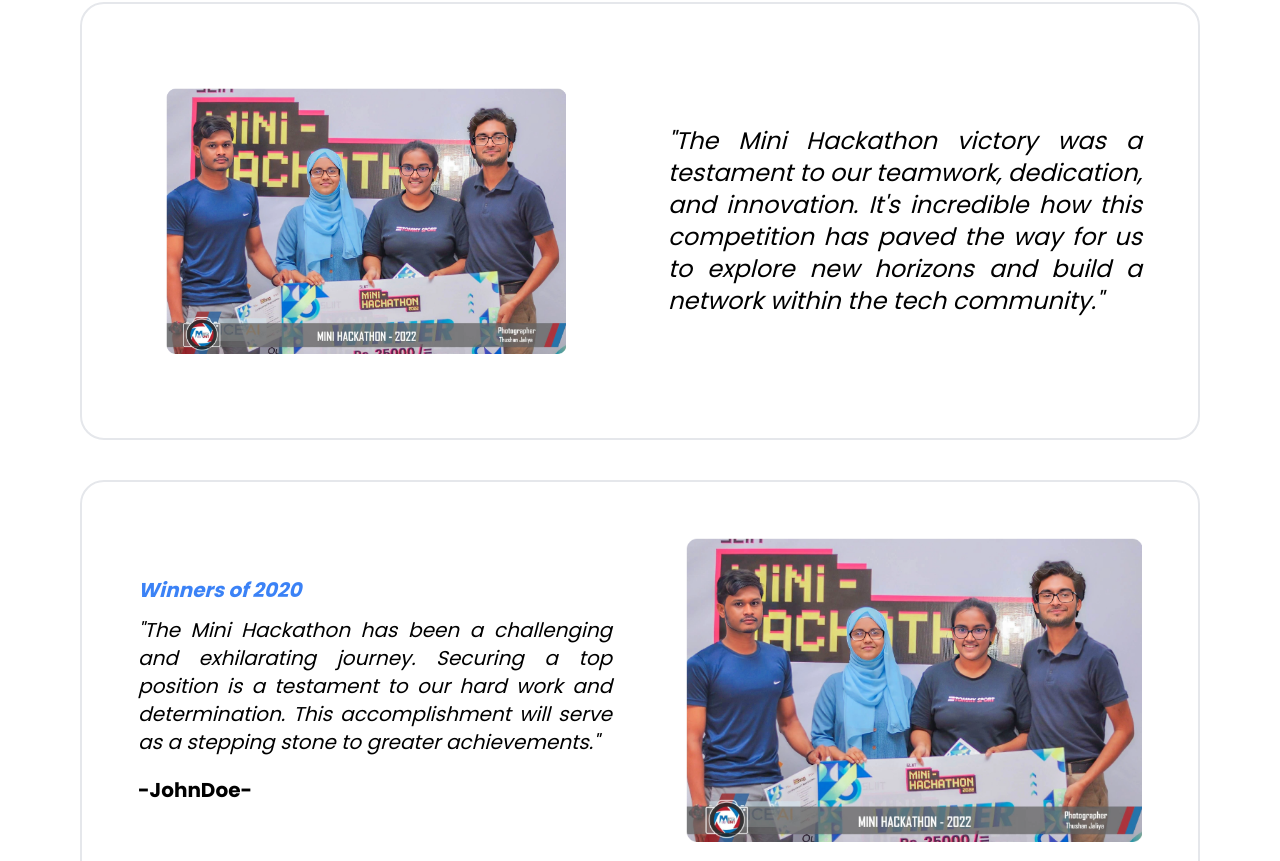
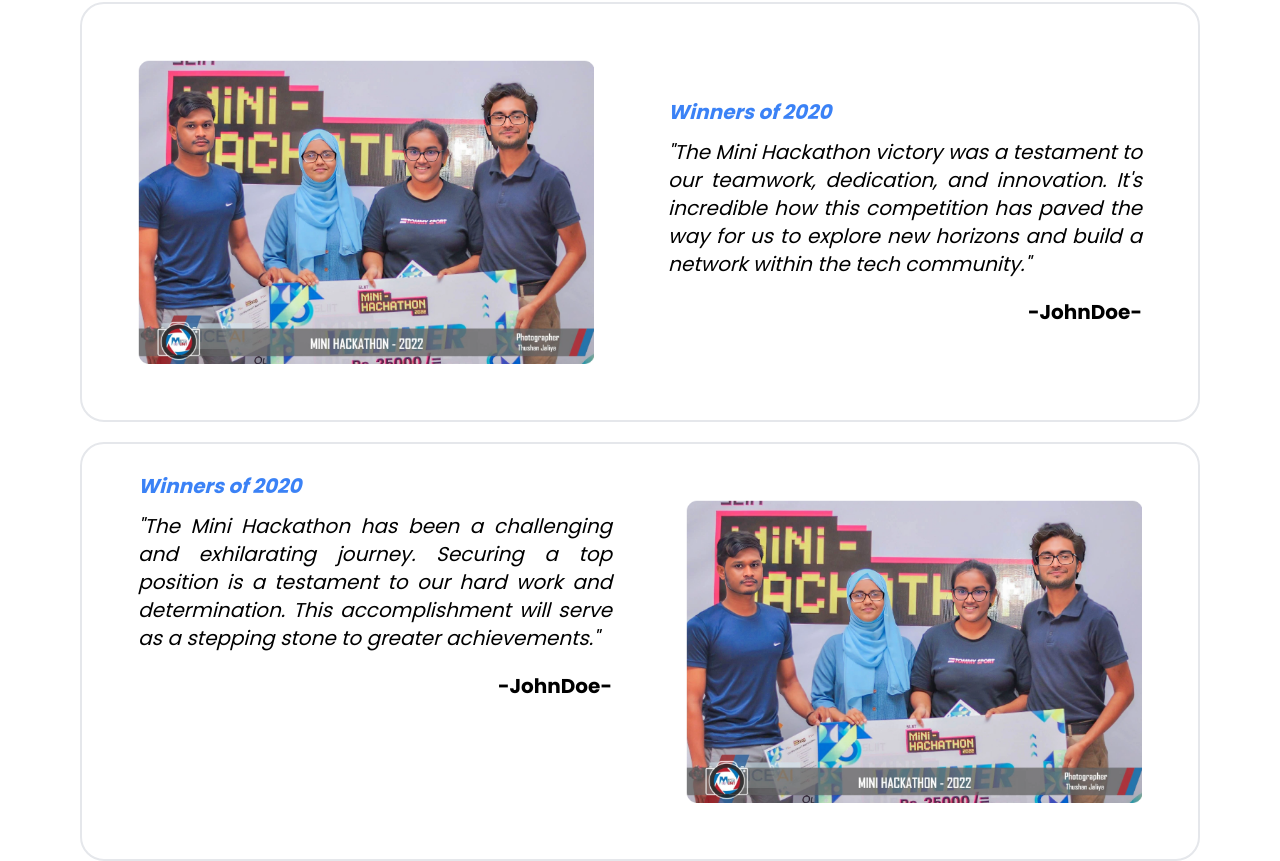
Before and after one commit to ms-club-sliit/minihackathon-2024, a Next.js app: page / in a window 1280 px wide. Shown: the part 1060-1921 px from the top of the page. Built offline with nearby package versions, Linux system fonts and the light colour scheme.

Commit message:
update responsiveness

```diff
--- a/app/_components/Home/PastWinner/index.jsx
+++ b/app/_components/Home/PastWinner/index.jsx
@@ -1,19 +1,20 @@
 import React from "react";
 import PastWinnersData from "../../data/PastWinners.json";
+
 const PastWinner = () => {
   return (
     <>
       {PastWinnersData.data.map((winner) => (
         <div
           key={winner.id}
-          className="grid grid-cols-1 md:grid-cols-2 mb-5 md:mb-10 px-7 py-7 border-2 border-gray-200 rounded-3xl "
+          className="grid grid-cols-1 md:grid-cols-2 mb-5  px-7 py-7 border-2 border-gray-200 rounded-3xl max-w-6xl mx-auto"
         >
           {winner.id % 2 === 0 ? (
             <>
-              <div className="flex self-center px-7 hidden md:block ">
-                <h1 className="italic text-xl md:text-xl text-justify mb-3 font-bold text-blue-500">{`Winners of ${winner.year}`}</h1>
-                <p className="italic text-xl md:text-xl text-justify">{`"${winner.description}"`}</p>
-                <h1 className="text-xl md:text-xl font-bold text-justify-right mt-5">{`-${winner.name}-`}</h1>
+              <div className="flex flex-col justify-center hidden md:block px-7">
+                <h1 className="italic text-xl mb-3 font-bold text-blue-500">{`Winners of ${winner.year}`}</h1>
+                <p className="italic text-xl text-justify">{`"${winner.description}"`}</p>
+                <h1 className="text-xl font-bold text-right mt-5">{`-${winner.name}-`}</h1>
               </div>
               <div className="flex justify-end">
                 <img
@@ -22,10 +23,10 @@ const PastWinner = () => {
                   className="min-w-0 max-w-lg md:max-w-lg md:rounded-xl px-7 py-7"
                 />
               </div>
-              <div className="flex self-center px- block md:hidden">
-			  <h1 className="italic text-xl md:text-xl text-justify mb-3 font-bold text-blue-500">{`Winners of ${winner.year}`}</h1>
-                <p className="italic text-xl md:text-xl text-justify">{`"${winner.description}"`}</p>
-                <h1 className="text-xl md:text-xl font-bold text-justify-right mt-5">{`-${winner.name}-`}</h1>
+              <div className="flex flex-col justify-center block md:hidden px-7">
+                <h1 className="italic text-xl mb-3 font-bold text-blue-500">{`Winners of ${winner.year}`}</h1>
+                <p className="italic text-xl text-justify">{`"${winner.description}"`}</p>
+                <h1 className="text-xl font-bold text-right mt-5">{`-${winner.name}-`}</h1>
               </div>
             </>
           ) : (
@@ -34,11 +35,13 @@ const PastWinner = () => {
                 <img
                   src={winner.imageUrl}
                   alt="Mini Hackathon Logo"
-                  className="min-w-0 max-w-lg md:max-w-lg md:rounded-xl px-14 py-14"
+                  className="min-w-0 max-w-lg md:max-w-lg md:rounded-xl px-7 py-7"
                 />
               </div>
-              <div className="flex self-center px-7">
-                <p className="italic text-xl md:text-2xl text-justify">{`"${winner.description}"`}</p>
+              <div className="flex flex-col justify-center px-7">
+                <h1 className="italic text-xl mb-3 font-bold text-blue-500">{`Winners of ${winner.year}`}</h1>
+                <p className="italic text-xl text-justify">{`"${winner.description}"`}</p>
+                <h1 className="text-xl font-bold text-right mt-5">{`-${winner.name}-`}</h1>
               </div>
             </>
           )}
```
